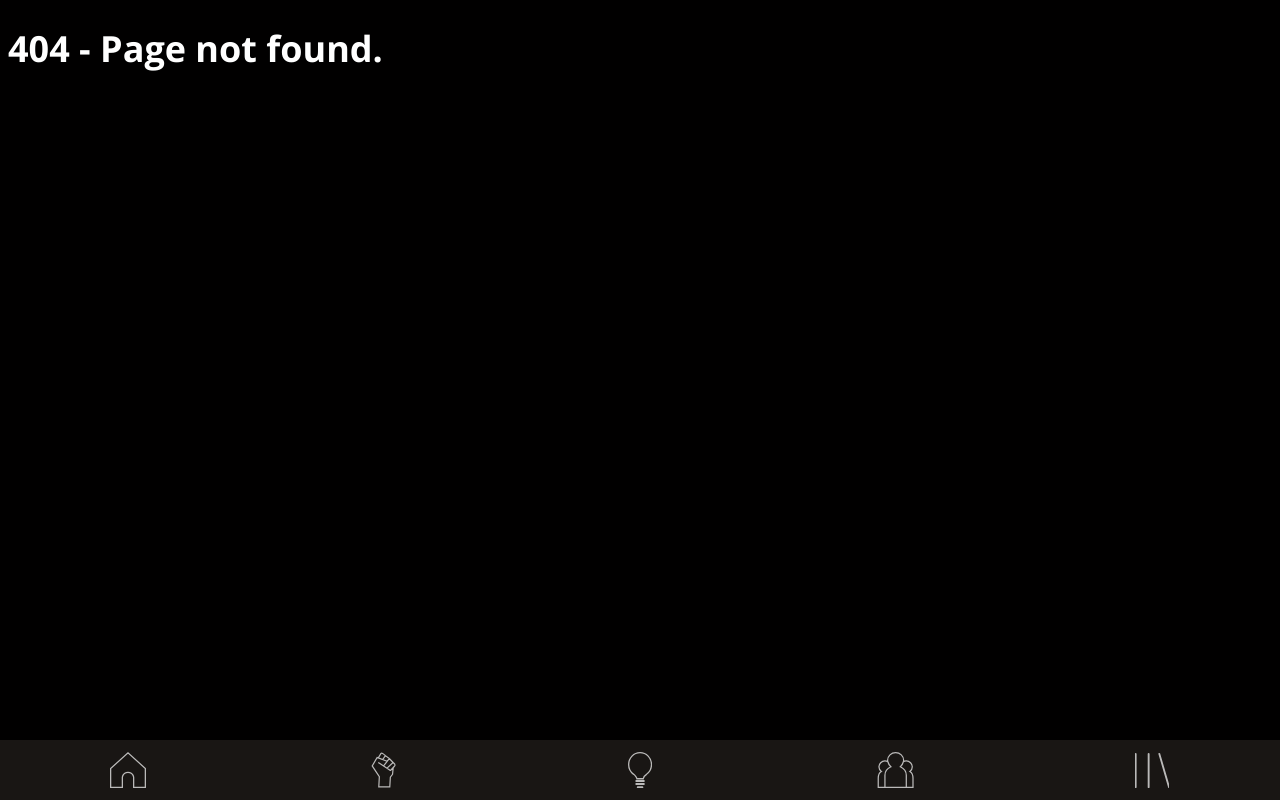
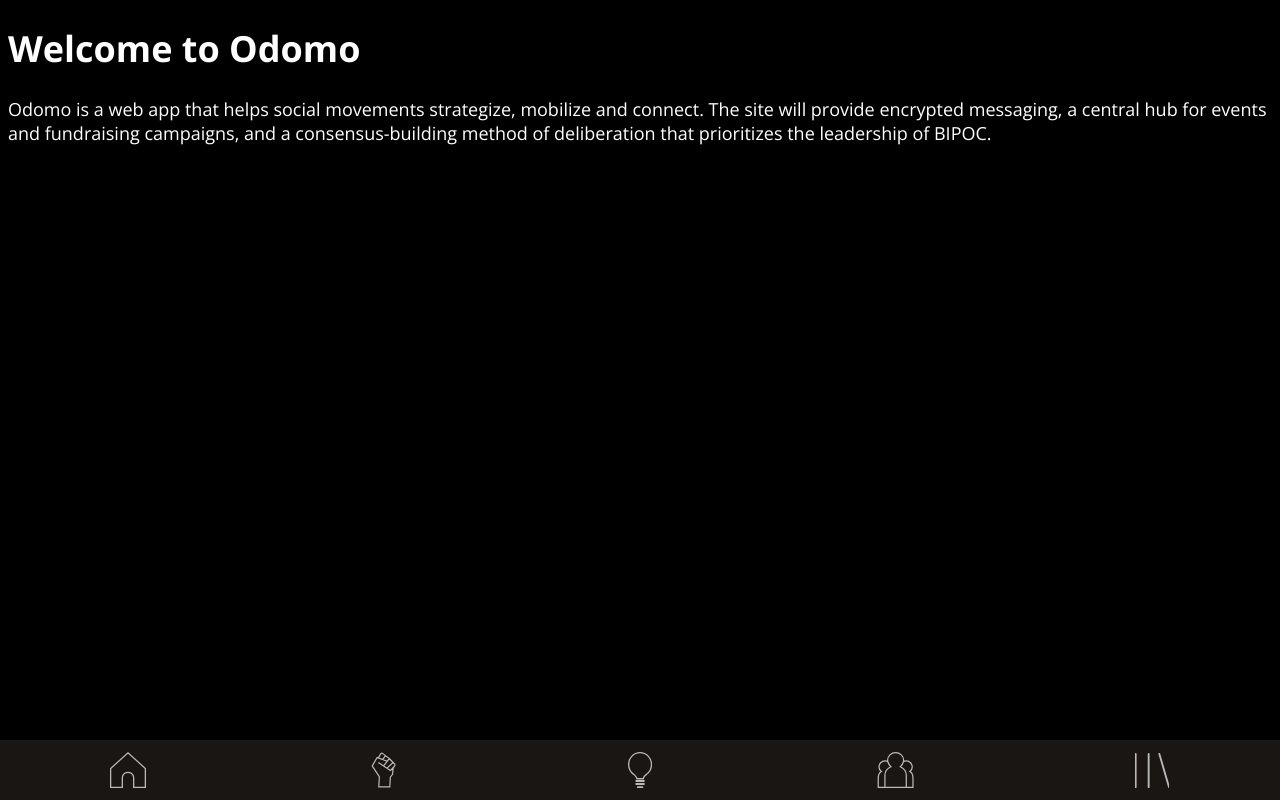
Before and after one commit to WillCKyle/odomo-frontend, a React (Create React App) app: page / in a window 1280 px wide. Before the commit this address had no page. Built offline with nearby package versions, Linux system fonts and the light colour scheme.

Commit message:
removed routing string

```diff
--- a/src/App.js
+++ b/src/App.js
@@ -50,7 +50,7 @@ class App extends Component {
       <div className="App">
 
         <Switch>
-          <Route path="/odomo-frontend" component={LandingPage} exact />
+          <Route path="/" component={LandingPage} exact />
           <Route path="/home" component={HomePage} exact />
           <Route path="/connect" component={ConnectPage} exact />
           <Route path="/consensus" component={ConsensusPage} exact />
```
